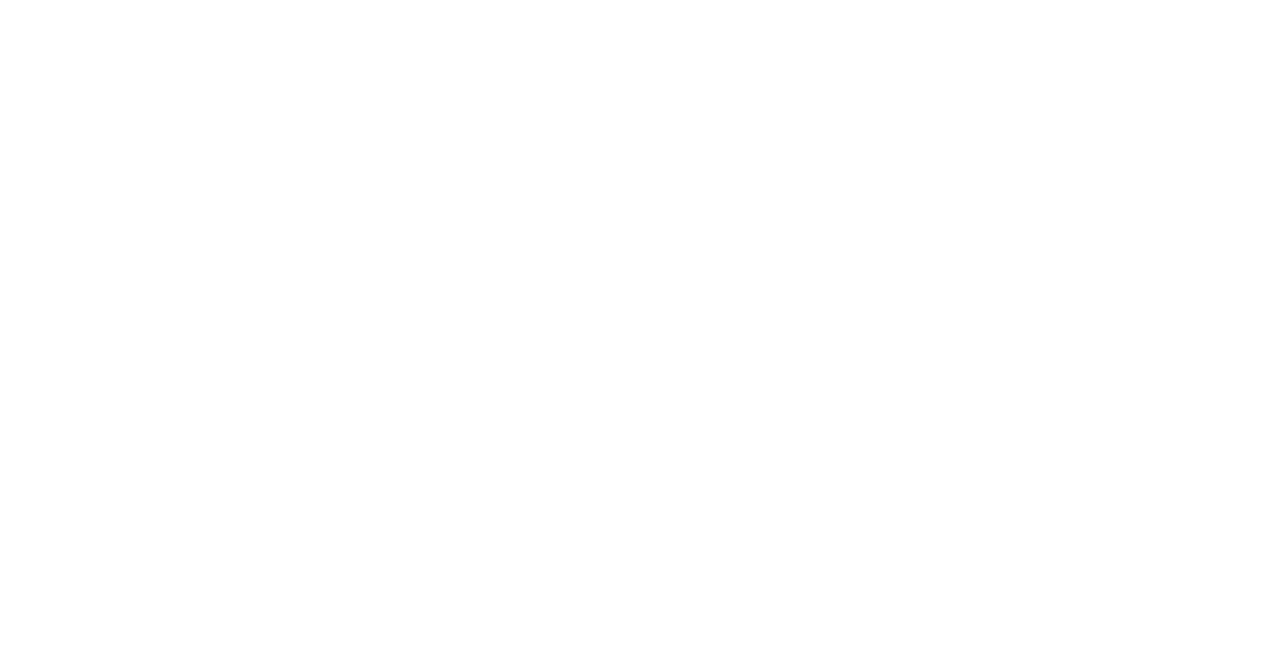
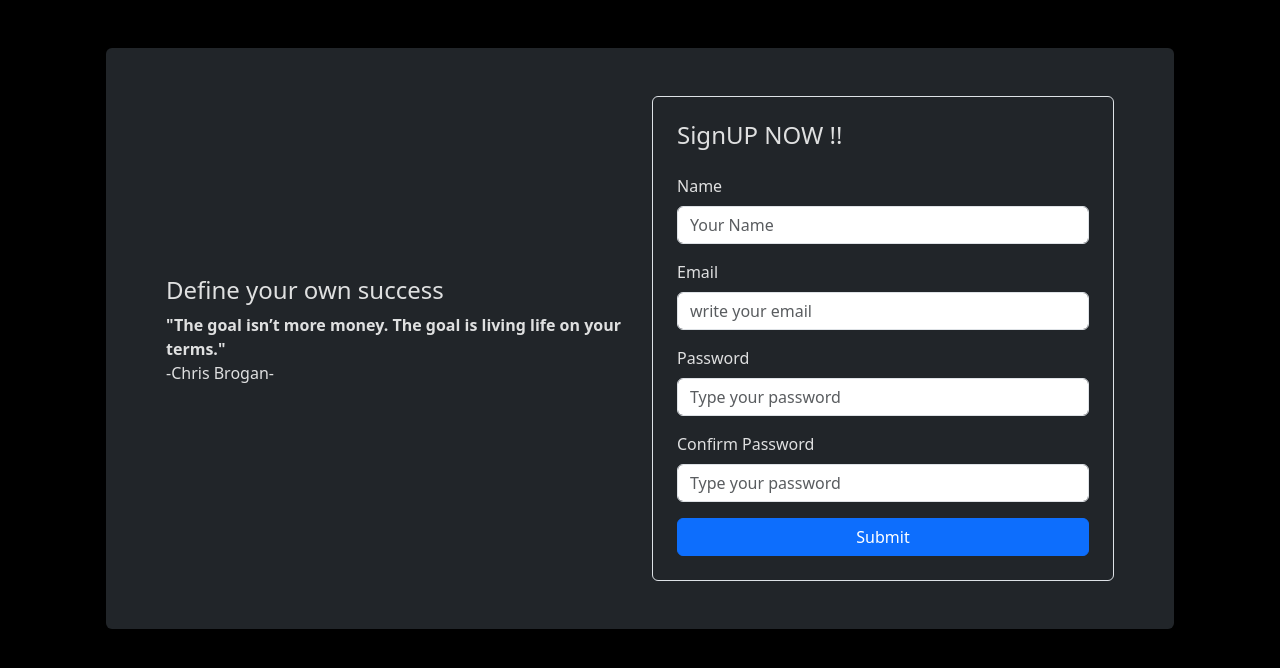
Before and after one commit to Bishes7/finance-tracker, a React (Vite) app: page /signup in a window 1280 px wide. Before the commit this address had no page. Shown: the top 668 px of the page. Built offline with nearby package versions, Linux system fonts and the light colour scheme.

Commit message:
input field feature added and captured

```diff
--- a/src/App.css
+++ b/src/App.css
@@ -0,0 +1,5 @@
+.wrapper {
+  min-height: 100vh;
+  background: #000;
+  color: rgba(255, 255, 255, 0.858);
+}
--- a/src/App.jsx
+++ b/src/App.jsx
@@ -4,14 +4,16 @@ import { Button } from "react-bootstrap";
 import { ToastContainer, toast } from "react-toastify";
 import { Routes, Route } from "react-router-dom";
 import Login from "./pages/Login";
+import SignUP from "./pages/SignUP";
 
 function App() {
   return (
-    <>
+    <div className="wrapper">
       <Routes>
         <Route path="/" element={<Login />} />
+        <Route path="/signup" element={<SignUP />} />
       </Routes>
-    </>
+    </div>
   );
 }
 
--- /dev/null
+++ b/src/components/CustomInput.jsx
@@ -0,0 +1,13 @@
+import React from "react";
+import { Form } from "react-bootstrap";
+
+const CustomInput = ({ label, ...input }) => {
+  return (
+    <Form.Group className="mb-3">
+      <Form.Label>{label}</Form.Label>
+      <Form.Control {...input} />
+    </Form.Group>
+  );
+};
+
+export default CustomInput;
--- /dev/null
+++ b/src/components/FinancialTips.jsx
@@ -0,0 +1,89 @@
+import React, { useEffect, useState } from "react";
+
+const financialQuotes = [
+  {
+    tip: "Invest in education",
+    quote: "An investment in knowledge pays the best interest.",
+    expert: "Benjamin Franklin",
+  },
+  {
+    tip: "Save before spending",
+    quote:
+      "Do not save what is left after spending, but spend what is left after saving.",
+    expert: "Warren Buffett",
+  },
+  {
+    tip: "Be patient in investing",
+    quote:
+      "The stock market is designed to transfer money from the Active to the Patient.",
+    expert: "Warren Buffett",
+  },
+  {
+    tip: "Control your desires",
+    quote:
+      "Wealth consists not in having great possessions, but in having few wants.",
+    expert: "Epictetus",
+  },
+  {
+    tip: "Beware of market myths",
+    quote:
+      "The four most dangerous words in investing are: ‘This time it’s different.’",
+    expert: "Sir John Templeton",
+  },
+  {
+    tip: "Focus on keeping wealth",
+    quote:
+      "It’s not about how much money you make, but how much money you keep.",
+    expert: "Robert Kiyosaki",
+  },
+  {
+    tip: "Self-education is key",
+    quote:
+      "Formal education will make you a living; self-education will make you a fortune.",
+    expert: "Jim Rohn",
+  },
+  {
+    tip: "Define your own success",
+    quote: "The goal isn’t more money. The goal is living life on your terms.",
+    expert: "Chris Brogan",
+  },
+  {
+    tip: "Learn and take action",
+    quote:
+      "Financial freedom is available to those who learn about it and work for it.",
+    expert: "Robert Kiyosaki",
+  },
+  {
+    tip: "Invest broadly",
+    quote: "Don't look for the needle in the haystack. Just buy the haystack!",
+    expert: "John C. Bogle",
+  },
+];
+
+const FinancialTips = () => {
+  const [showQuote, setShowQuote] = useState(financialQuotes[0]);
+
+  // Using useEffect
+  useEffect(() => {
+    setInterval(() => {
+      setShowQuote(
+        financialQuotes[Math.floor(Math.random() * financialQuotes.length)]
+      );
+    }, 3000);
+  }, []);
+
+  const { tip, quote, expert } = showQuote;
+
+  return (
+    <div
+      className="d-flex flex-column justify-content-center "
+      style={{ height: "100%" }}
+    >
+      <h4>{tip}</h4>
+      <div className="fw-bolder">"{quote}"</div>
+      <p>-{expert}-</p>
+    </div>
+  );
+};
+
+export default FinancialTips;
--- /dev/null
+++ b/src/components/SignUpForm.jsx
@@ -0,0 +1,62 @@
+import React, { useState } from "react";
+import Button from "react-bootstrap/Button";
+import Form from "react-bootstrap/Form";
+import CustomInput from "./CustomInput";
+
+const SignUpForm = () => {
+  const [formInput, setFormInput] = useState({});
+
+  const handleOnChange = (e) => {
+    const { name, value } = e.target;
+    console.log(name, value);
+  };
+  // Creating array for the form
+  const inputField = [
+    {
+      label: "Name",
+      placeholder: "Your Name",
+      required: true,
+      type: "text",
+      name: "name",
+    },
+    {
+      label: "Email",
+      placeholder: "write your email",
+      required: true,
+      type: "email",
+      name: "email",
+    },
+    {
+      label: "Password",
+      placeholder: "Type your password",
+      required: true,
+      type: "password",
+      name: "password",
+    },
+    {
+      label: "Confirm Password",
+      placeholder: "Type your password",
+      required: true,
+      type: "password",
+      name: "confirmpassword",
+    },
+  ];
+  return (
+    <div className="border rounded p-4">
+      <h4 className="mb-4"> SignUP NOW !!</h4>
+      <Form>
+        {inputField.map((input) => (
+          <CustomInput key={input.name} {...input} onChange={handleOnChange} />
+        ))}
+
+        <div className="d-grid">
+          <Button variant="primary" type="submit">
+            Submit
+          </Button>
+        </div>
+      </Form>
+    </div>
+  );
+};
+
+export default SignUpForm;
--- /dev/null
+++ b/src/pages/Signup.jsx
@@ -0,0 +1,21 @@
+import React from "react";
+import { Col, Container, Row } from "react-bootstrap";
+import FinancialTips from "../components/FinancialTips";
+import SignUpForm from "../components/SignUpForm";
+
+const SignUP = () => {
+  return (
+    <Container className="p-5">
+      <Row className="bg-dark p-5 rounded">
+        <Col md>
+          <FinancialTips />
+        </Col>
+        <Col md>
+          <SignUpForm />
+        </Col>
+      </Row>
+    </Container>
+  );
+};
+
+export default SignUP;
```
